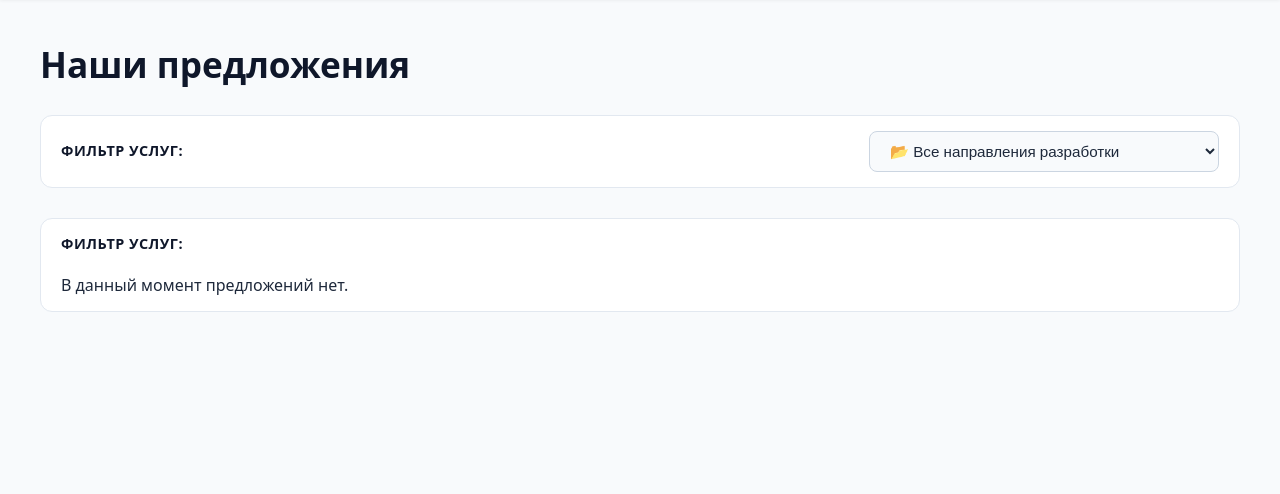
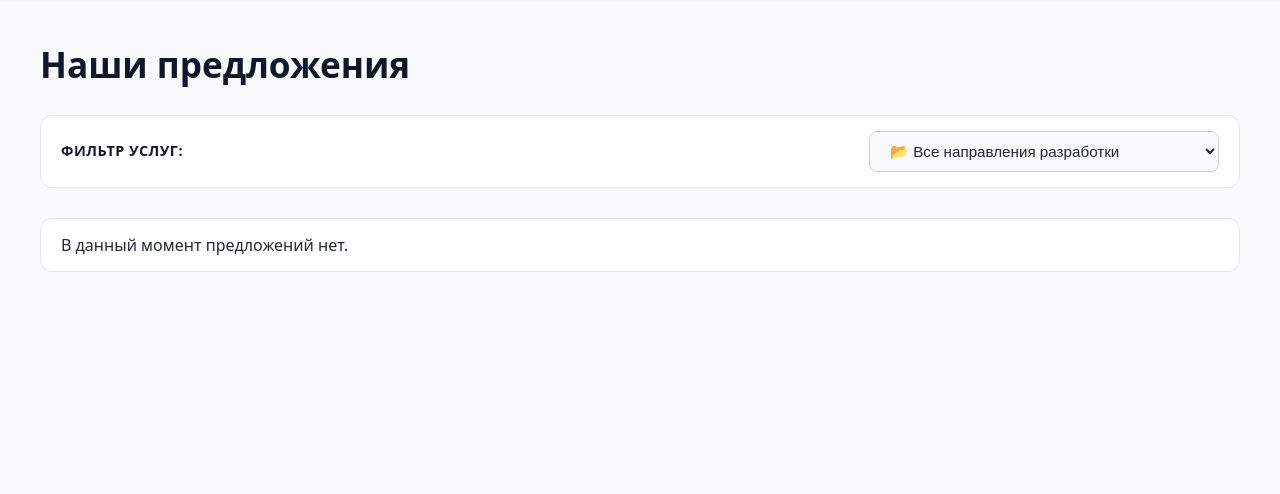
Before and after one commit to MrSkyAngule/myskile, a Django app: page /orders/ in a window 1280 px wide. Shown: the part 61-555 px from the top of the page. Run offline with Django 5.2, Linux system fonts and the light colour scheme; data that the repository does not hold is empty.

Commit message:
First commit

```diff
--- a/templates/html/order.html
+++ b/templates/html/order.html
@@ -49,11 +49,6 @@
                 </div>
                 </div><div class="filter-bar" style="background-color: #ffffff; border: 1px solid #e2e8f0; border-radius: 12px; padding: 15px 20px; margin-bottom: 30px; display: flex; align-items: center; justify-content: space-between; gap: 20px; flex-wrap: wrap;">
 
-                <div style="display: flex; align-items: center; gap: 10px;">
-                    <!-- Иконка или текст направления -->
-                    <span style="font-size: 0.9rem; font-weight: 700; color: #0f172a; text-transform: uppercase; letter-spacing: 0.5px;">Фильтр услуг:</span>
-                </div>
-
             <div class="services-grid">
                 {% for card in cards %}
                 <div class="card">
```
